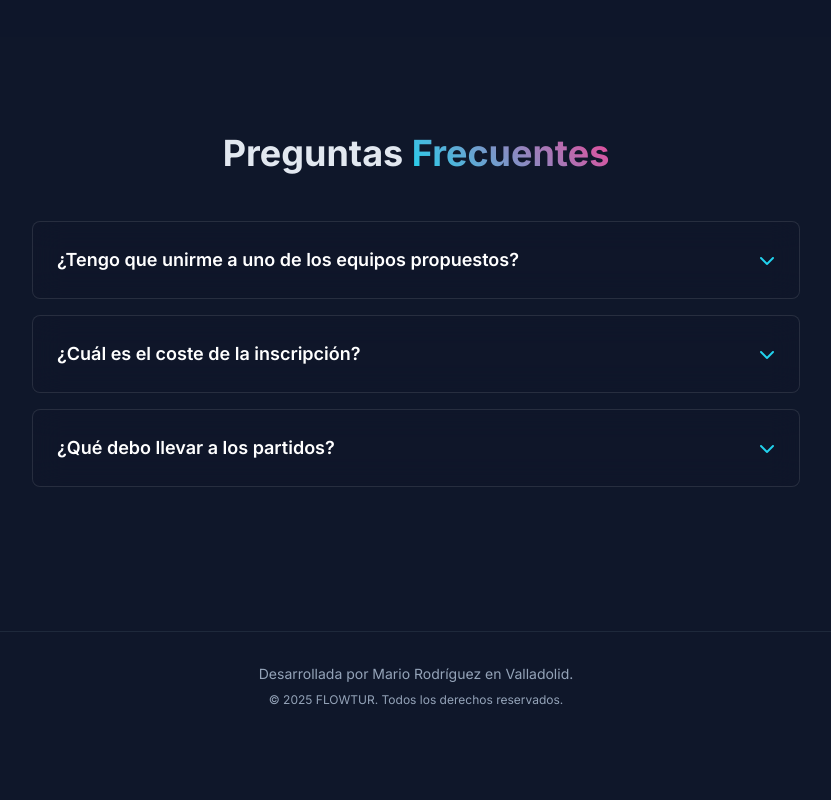
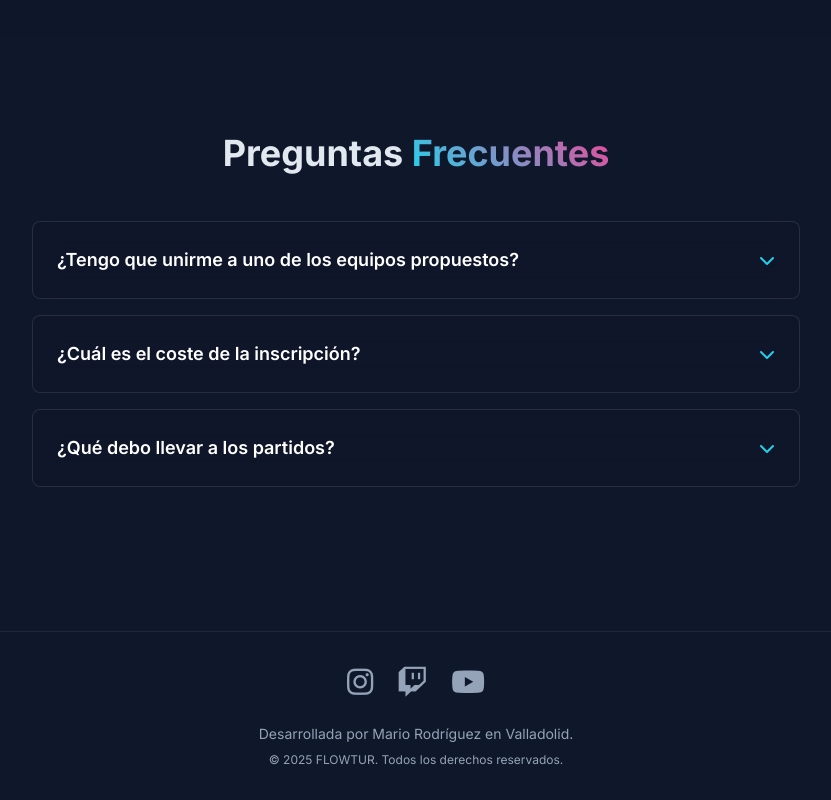
Before and after one commit to marytan12/flowtur, a plain HTML site: page index.html in a window 1280 px wide. Shown: the part 2871-3671 px from the top of the page, without its empty margins (224-1055 px from the left). Before the commit the page ends 3611 px from the top, so only its background shows below. Drawn offline with nearby package versions, Linux system fonts and the light colour scheme; a script that the page names is missing.

Commit message:
Update index.html

```diff
--- a/index.html
+++ b/index.html
@@ -292,6 +292,17 @@
     <!-- Footer -->
     <footer class="bg-transparent py-8 mt-12 border-t border-slate-800">
         <div class="container mx-auto px-4 sm:px-6 text-center text-slate-400">
+             <div class="flex justify-center space-x-6 mb-6">
+                <a href="https://www.instagram.com/_flowtur_" target="_blank" rel="noopener noreferrer" class="text-slate-400 hover:text-pink-500 transition-colors duration-300">
+                    <i class="fab fa-instagram text-3xl"></i>
+                </a>
+                <a href="https://www.twitch.tv/flowtur" target="_blank" rel="noopener noreferrer" class="text-slate-400 hover:text-purple-500 transition-colors duration-300">
+                    <i class="fab fa-twitch text-3xl"></i>
+                </a>
+                <a href="https://www.youtube.com/@FLOWTUR" target="_blank" rel="noopener noreferrer" class="text-slate-400 hover:text-red-500 transition-colors duration-300">
+                    <i class="fab fa-youtube text-3xl"></i>
+                </a>
+             </div>
              <p class="text-sm">Desarrollada por Mario Rodríguez en Valladolid.</p>
              <p class="text-xs mt-2">&copy; 2025 FLOWTUR. Todos los derechos reservados.</p>
         </div>
```
